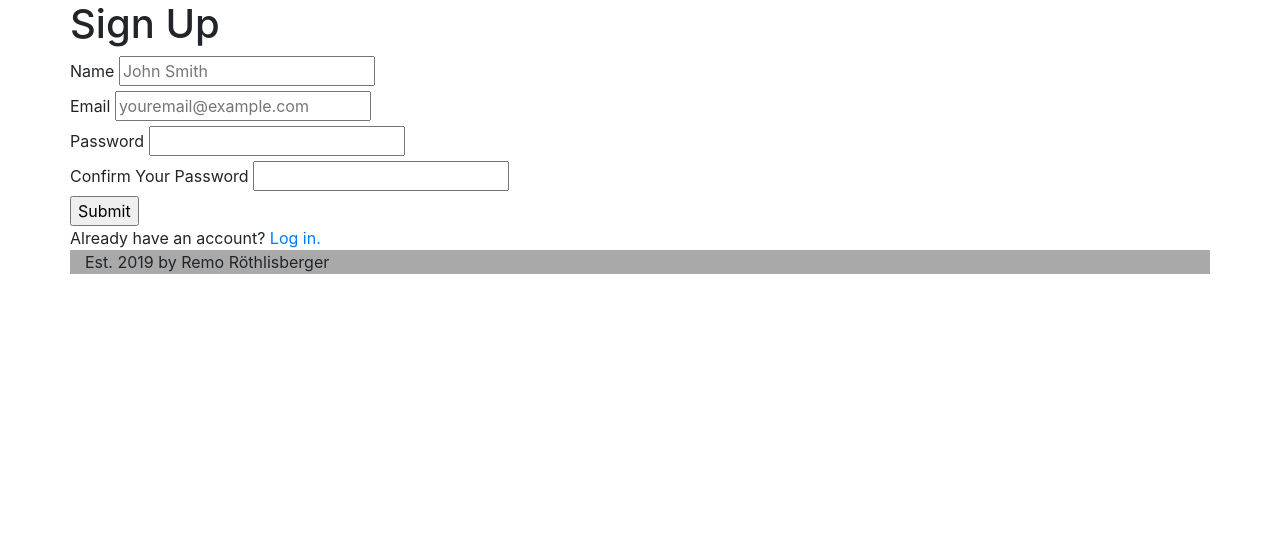
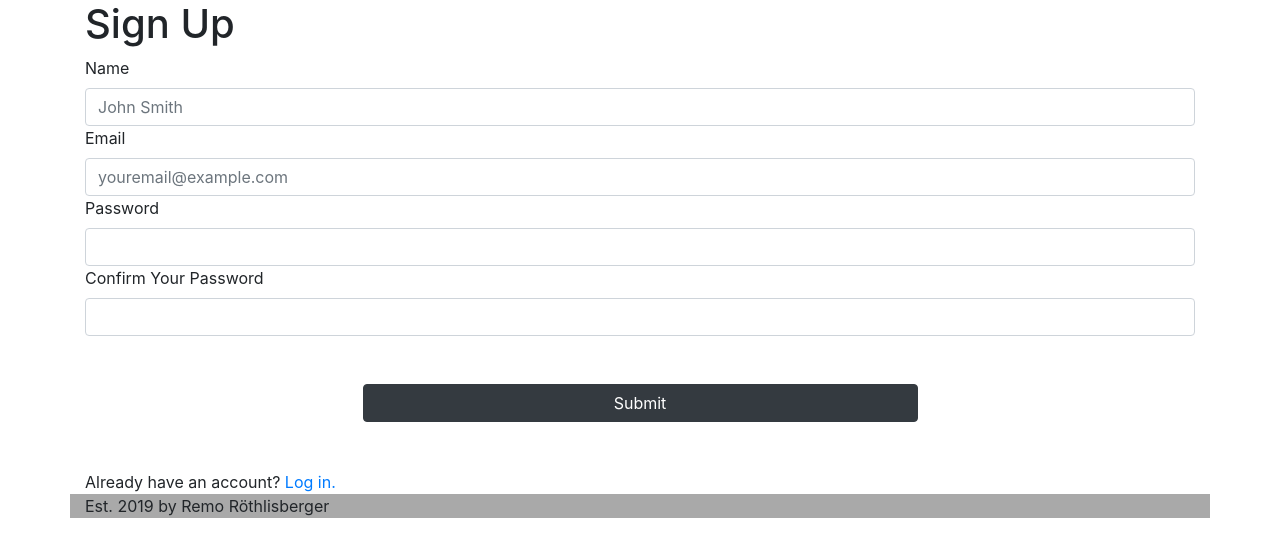
Before and after one commit to remoroethlisberger/webex_dist, a Flask app: page /signup in a window 1280 px wide. Shown: the top 557 px of the page. Run offline with Flask 2, Linux system fonts and the light colour scheme; some libraries are stand-ins or nearby versions.

```diff
--- a/app/templates/admin/login.html
+++ b/app/templates/admin/login.html
@@ -16,7 +16,7 @@
           <h1>Log In</h1>
           <div class="form-group">
              {{ form.email.label }}
-             {{ form.email(class_='form-control' ,placeholder='jon.doe@example.com') }}
+             {{ form.email(class_='form-control', placeholder='jon.doe@example.com') }}
              {% if form.email.errors %}
                <ul class="errors">
                  {% for error in form.email.errors %}<li>{{ error }}</li>{% endfor %}
--- a/app/templates/admin/signup.html
+++ b/app/templates/admin/signup.html
@@ -5,7 +5,7 @@
 {% endblock %}
 
 {% block content %}
-  <div class="formwrapper">
+    <div class="col-md-12">
         <form action="" method="post">
           {% for message in get_flashed_messages() %}
             <div class="alert alert-warning">
@@ -16,7 +16,7 @@
           <h1>Sign Up</h1>
           <div class="name">
             {{ form.name.label }}
-        {{ form.name(placeholder='John Smith') }}
+            {{ form.name(class_='form-control', placeholder='John Smith') }}
             {% if form.name.errors %}
               <ul class="errors">
                 {% for error in form.email.errors %}<li>{{ error }}</li>{% endfor %}
@@ -25,7 +25,7 @@
           </div>
           <div class="email">
             {{ form.email.label }}
-        {{ form.email(placeholder='youremail@example.com') }}
+            {{ form.email(class_='form-control', placeholder='youremail@example.com') }}
             {% if form.email.errors %}
               <ul class="errors">
                 {% for error in form.email.errors %}<li>{{ error }}</li>{% endfor %}
@@ -34,7 +34,7 @@
           </div>
           <div class="password">
             {{ form.password.label }}
-        {{ form.password }}
+            {{ form.password(class_='form-control') }}
             {% if form.password.errors %}
               <ul class="errors">
                 {% for error in form.password.errors %}<li>{{ error }}</li>{% endfor %}
@@ -43,19 +43,19 @@
           </div>
           <div class="confirm">
             {{ form.confirm.label }}
-        {{ form.confirm }}
+            {{ form.confirm(class_='form-control') }}
             {% if form.confirm.errors %}
               <ul class="errors">
                 {% for error in form.confirm.errors %}<li>{{ error }}</li>{% endfor %}
               </ul>
             {% endif %}
           </div>
-      <div class="submitbutton">
-        <input id="submit" type="submit" value="Submit">
+          <div class="text-center my-5">
+            <input class="btn btn-dark w-50" id="submit" type="submit" value="Submit">
           </div>
         </form>
-    <div class="loginsignup">
-      <span>Already have an account? <a href="{{ url_for('home.login') }}">Log in.</a><span>
     </div>
+    <div class="col-md-12">
+      <span>Already have an account? <a href="{{ url_for('home.login') }}">Log in.</a></span>
     </div>
 {% endblock %}
```
Lines whose indentation alone changed are shown as unchanged.
